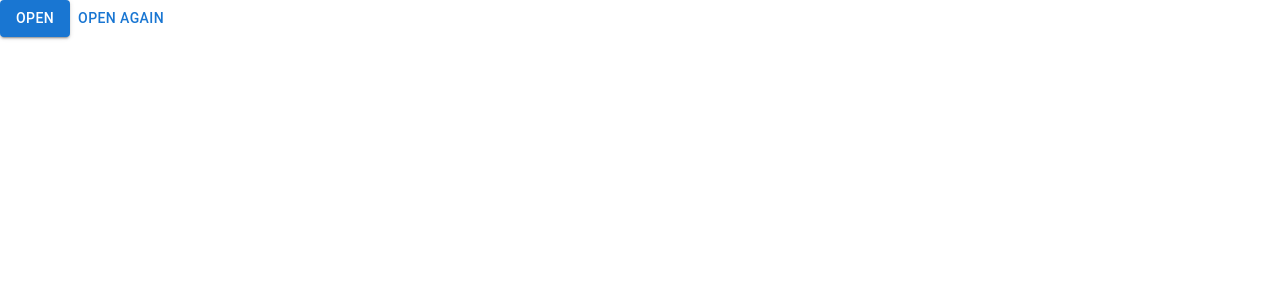
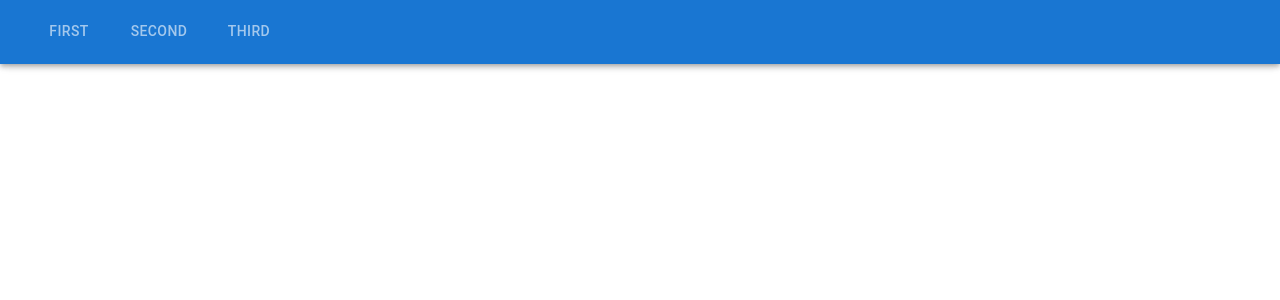
Before and after one commit to madhumithavenu/Material_UI, a React (Create React App) app: page / in a window 1280 px wide. Shown: the top 300 px of the page. Built offline with nearby package versions, Linux system fonts and the light colour scheme.

Commit message:
material ui tabs component

```diff
--- a/src/App.js
+++ b/src/App.js
@@ -1,11 +1,13 @@
 // import Test from "./Test";
-import Test2 from "./Test2";
+// import Test2 from "./Test2";
+import Test3 from "./Test3";
 
 
 function App() {
   return (
     <div >
-     <Test2 />
+     {/* <Test2 />  */}
+     <Test3/>
     </div>
   );
 }
--- /dev/null
+++ b/src/Test3.js
@@ -0,0 +1,21 @@
+import { AppBar, Tab, Tabs, Toolbar } from '@mui/material'
+import React, { useState } from 'react'
+
+const Test3 = () => {
+    const [value, setValue]= useState();
+  return (
+    <div>
+        <AppBar>
+            <Toolbar>
+        <Tabs indicatorColor='secondary' textColor='inherit' value={value} onChange={(e, val)=>setValue(val)}>
+            <Tab label="First"/>
+            <Tab label="Second"/>
+            <Tab label="Third"/>
+        </Tabs>
+        </Toolbar>
+        </AppBar>
+    </div>
+  )
+}
+
+export default Test3
```
